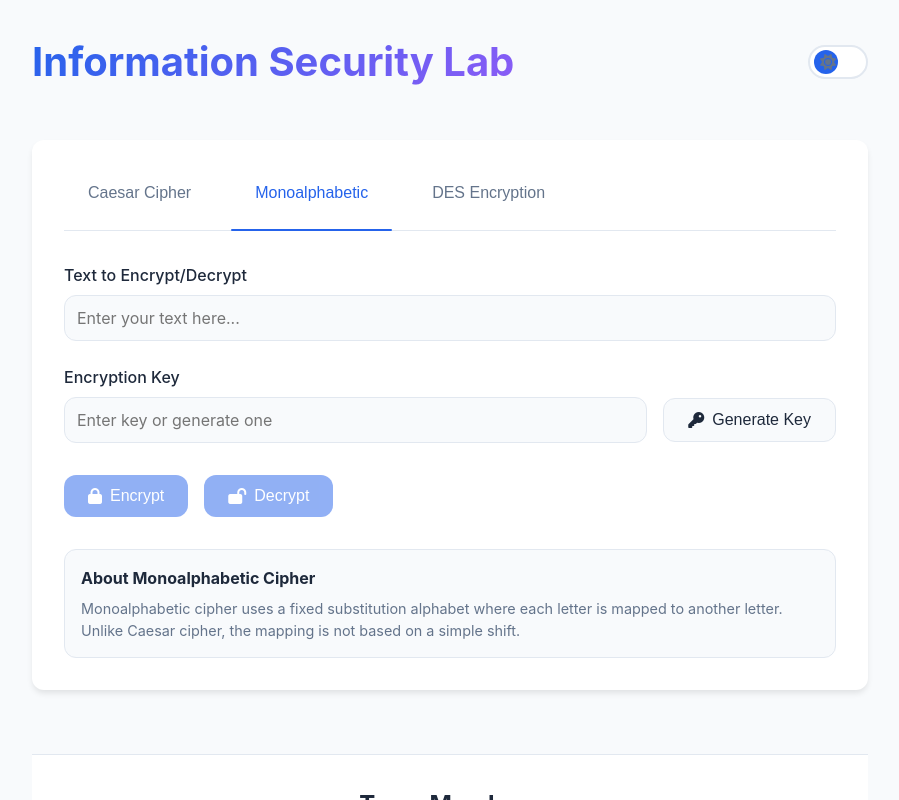
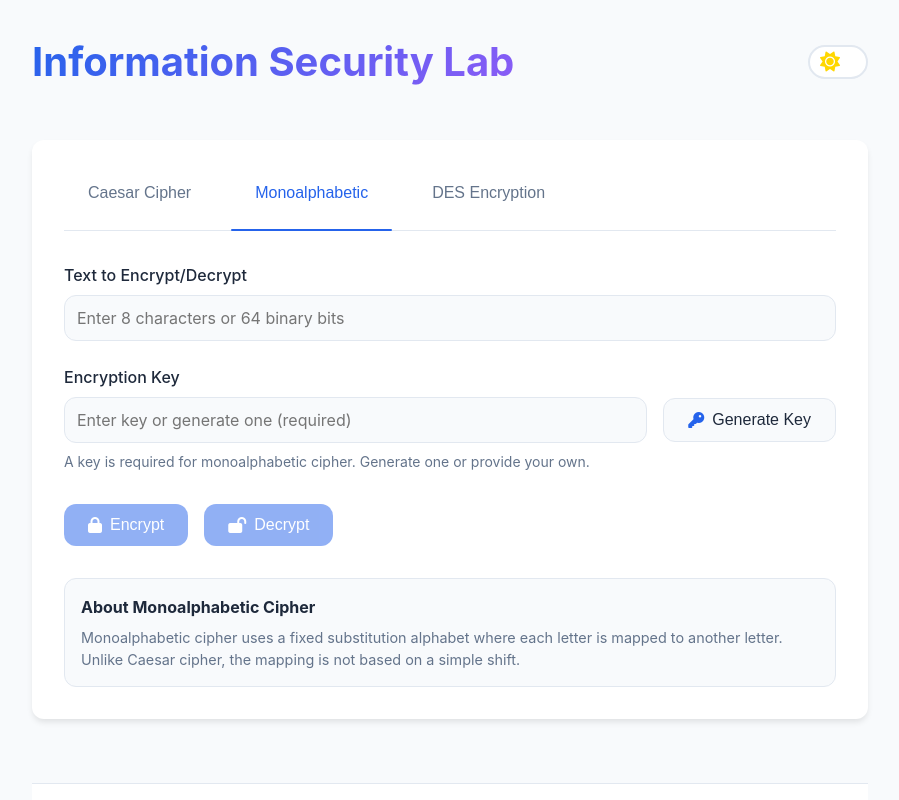
Before and after one commit to RezdarNajeeb/Information-Security-Algorithms-Frontend, a React (Vite) app: page / in a window 1280 px wide. Both pictures are taken after a click on the button "Monoalphabetic". Shown: the top 800 px of the page, without its empty margins (190-1089 px from the left). Built offline with nearby package versions, Linux system fonts and the light colour scheme.

Commit message:
Import App.css for styling enhancements in App.jsx

```diff
--- a/src/App.css
+++ b/src/App.css
@@ -1,4 +1,3 @@
-
 :root {
     --primary-color: #2563eb;
     --primary-hover: #1d4ed8;
@@ -97,24 +96,8 @@ body {
     padding: 0 6px;
 }
 
-.slider:before {
-    position: absolute;
-    content: "";
-    height: 24px;
-    width: 24px;
-    left: 4px;
-    bottom: 3px;
-    background-color: var(--primary-color);
-    transition: var(--transition);
-    border-radius: 50%;
-}
-
-.theme-switch input:checked + .slider:before {
-    transform: translateX(26px);
-}
-
 .slider i {
-    font-size: 16px;
+    font-size: 20px;
     color: var(--text-secondary);
     position: absolute;
     transition: var(--transition);
@@ -257,6 +240,10 @@ button {
     background: var(--primary-hover);
 }
 
+.primary-button i {
+    color: white;
+}
+
 .secondary-button {
     background: var(--background-color);
     color: var(--text-color);
@@ -265,6 +252,10 @@ button {
 
 .secondary-button:hover {
     background: var(--border-color);
+}
+
+.secondary-button i {
+    color: var(--primary-color);
 }
 
 button:disabled {
--- a/src/App.jsx
+++ b/src/App.jsx
@@ -1,9 +1,9 @@
-import { useState, useEffect } from 'react';
+import {useState, useEffect} from 'react';
 import './App.css';
 
 const API_BASE_URL = 'https://cool-georgeanna-isakoya-c6ce14a1.koyeb.app';
 
-const TabButton = ({ active, onClick, children }) => (
+const TabButton = ({active, onClick, children}) => (
     <button
         className={`tab-button ${active ? 'active' : ''}`}
         onClick={onClick}
@@ -12,7 +12,7 @@ const TabButton = ({ active, onClick, children }) => (
     </button>
 );
 
-const ResultDisplay = ({ title, content, isBinary = false }) => (
+const ResultDisplay = ({title, content, isBinary = false}) => (
     <div className="result-container">
         <h3>{title}</h3>
         <pre className={`result-content ${isBinary ? 'binary' : ''}`}>{content}</pre>
@@ -78,9 +78,9 @@ export default function App() {
             const response = await apiRequest(
                 `/caesar/${operation}`,
                 'POST',
-        { text, shift }
+                {text, shift}
             );
-      setResult({ text: response[`${operation}ed_text`] });
+            setResult({text: response[`${operation}ed_text`]});
             setBruteForceResults(null);
         } catch (error) {
             console.error(`Caesar ${operation} failed:`, error);
@@ -88,13 +88,17 @@ export default function App() {
     };
 
     const handleMonoOperation = async (operation) => {
+        if (!key) {
+            setError('Please provide or generate a key for monoalphabetic cipher');
+            return;
+        }
         try {
             const response = await apiRequest(
                 `/mono/${operation}`,
                 'POST',
-        { text, key }
+                {text, key}
             );
-      setResult({ text: response[`${operation}ed_text`] });
+            setResult({text: response[`${operation}ed_text`]});
         } catch (error) {
             console.error(`Mono ${operation} failed:`, error);
         }
@@ -105,7 +109,7 @@ export default function App() {
             const response = await apiRequest(
                 `/des/${operation}`,
                 'POST',
-        { text, key: key || undefined }
+                {text, key: key || undefined}
             );
 
             if (operation === 'encrypt') {
@@ -127,7 +131,7 @@ export default function App() {
 
     const handleBruteForce = async () => {
         try {
-      const response = await apiRequest('/caesar/brute_force', 'POST', { text, shift: 0 });
+            const response = await apiRequest('/caesar/brute_force', 'POST', {text, shift: 0});
             setBruteForceResults(response.possible_decryptions);
             setResult(null);
         } catch (error) {
@@ -154,17 +158,21 @@ export default function App() {
     };
 
     const validateDESInput = () => {
-    if (activeTab === 'des' && text.length !== 8) {
-      setError('DES requires exactly 8 characters');
+        if (activeTab === 'des') {
+            if (
+                text.length !== 8 &&
+                !(text.length === 64 && /^[01]+$/.test(text))
+            ) {
+                setError('Input text must be exactly 8 characters or 64 binary bits.');
                 return false;
             }
+        }
         if (activeTab === 'des' && key && key.length !== 64) {
-      setError('DES key must be exactly 64 bits');
+            setError('DES key must be exactly 64 bits.');
             return false;
         }
         return true;
     };
-
     const handleOperation = (operation) => {
         if (!validateDESInput()) return;
 
@@ -192,7 +200,8 @@ export default function App() {
                         onChange={toggleTheme}
                     />
                     <span className="slider">
-            <i className={`fas ${theme === 'light' ? 'fa-sun' : 'fa-moon'}`}></i>
+            <i className={`fas ${theme === 'light' ? 'fa-sun' : 'fa-moon'}`}
+               style={{color: theme === 'light' ? '#FFD700' : '#4B0082'}}></i>
           </span>
                 </label>
             </div>
@@ -228,11 +237,11 @@ export default function App() {
                             type="text"
                             value={text}
                             onChange={(e) => setText(e.target.value)}
-              placeholder={activeTab === 'des' ? 'Enter exactly 8 characters' : 'Enter your text here...'}
+                            placeholder="Enter 8 characters or 64 binary bits"
                         />
                         {activeTab === 'des' && (
                             <span className="input-help">
-                DES requires exactly 8 characters. Current: {text.length} characters
+                                DES requires exactly 8 characters or 64 binary bits. Current: {text.length} {text.length === 64 && /^[01]+$/.test(text) ? 'bits (valid)' : 'characters'}
                             </span>
                         )}
                     </div>
@@ -259,7 +268,7 @@ export default function App() {
                                     type="text"
                                     value={key}
                                     onChange={(e) => setKey(e.target.value)}
-                  placeholder={activeTab === 'des' ? 'Enter 64-bit key or generate one' : 'Enter key or generate one'}
+                                    placeholder={activeTab === 'des' ? 'Enter 64-bit key or generate one' : 'Enter key or generate one (required)'}
                                     className="flex-grow"
                                 />
                                 <button
@@ -267,12 +276,17 @@ export default function App() {
                                     disabled={loading}
                                     className="secondary-button"
                                 >
-                  <i className="fas fa-key"></i> Generate Key
+                                    <i className="fas fa-key" style={{color: 'var(--primary-color)'}}></i> Generate Key
                                 </button>
                             </div>
                             {activeTab === 'des' && (
                                 <span className="input-help">
                   DES key must be 64 bits (0s and 1s). Current: {key.length} bits
+                </span>
+                            )}
+                            {activeTab === 'mono' && (
+                                <span className="input-help">
+                  A key is required for monoalphabetic cipher. Generate one or provide your own.
                 </span>
                             )}
                         </div>
@@ -282,17 +296,17 @@ export default function App() {
                 <div className="button-group">
                     <button
                         onClick={() => handleOperation('encrypt')}
-            disabled={loading || !text}
+                        disabled={loading || !text || (activeTab === 'mono' && !key)}
                         className="primary-button"
                     >
-            <i className="fas fa-lock"></i> Encrypt
+                        <i className="fas fa-lock" style={{color: 'white'}}></i> Encrypt
                     </button>
                     <button
                         onClick={() => handleOperation('decrypt')}
-            disabled={loading || !text || (activeTab === 'des' && !key)}
+                        disabled={loading || !text || ((activeTab === 'des' || activeTab === 'mono') && !key)}
                         className="primary-button"
                     >
-            <i className="fas fa-lock-open"></i> Decrypt
+                        <i className="fas fa-lock-open" style={{color: 'white'}}></i> Decrypt
                     </button>
                     {activeTab === 'caesar' && (
                         <button
@@ -300,7 +314,7 @@ export default function App() {
                             disabled={loading || !text}
                             className="secondary-button"
                         >
-              <i className="fas fa-search"></i> Brute Force
+                            <i className="fas fa-search" style={{color: 'var(--text-color)'}}></i> Brute Force
                         </button>
                     )}
                 </div>
@@ -322,9 +336,9 @@ export default function App() {
                                 isBinary={true}
                             />
                         )}
-            {result.key && activeTab === 'des' && !key && (
+                        {result.key && activeTab === 'des' && (
                             <ResultDisplay
-                title="Generated Key:"
+                                title="Key Used for Encryption:"
                                 content={result.key}
                                 isBinary={true}
                             />
```
Lines whose indentation alone changed are shown as unchanged.
